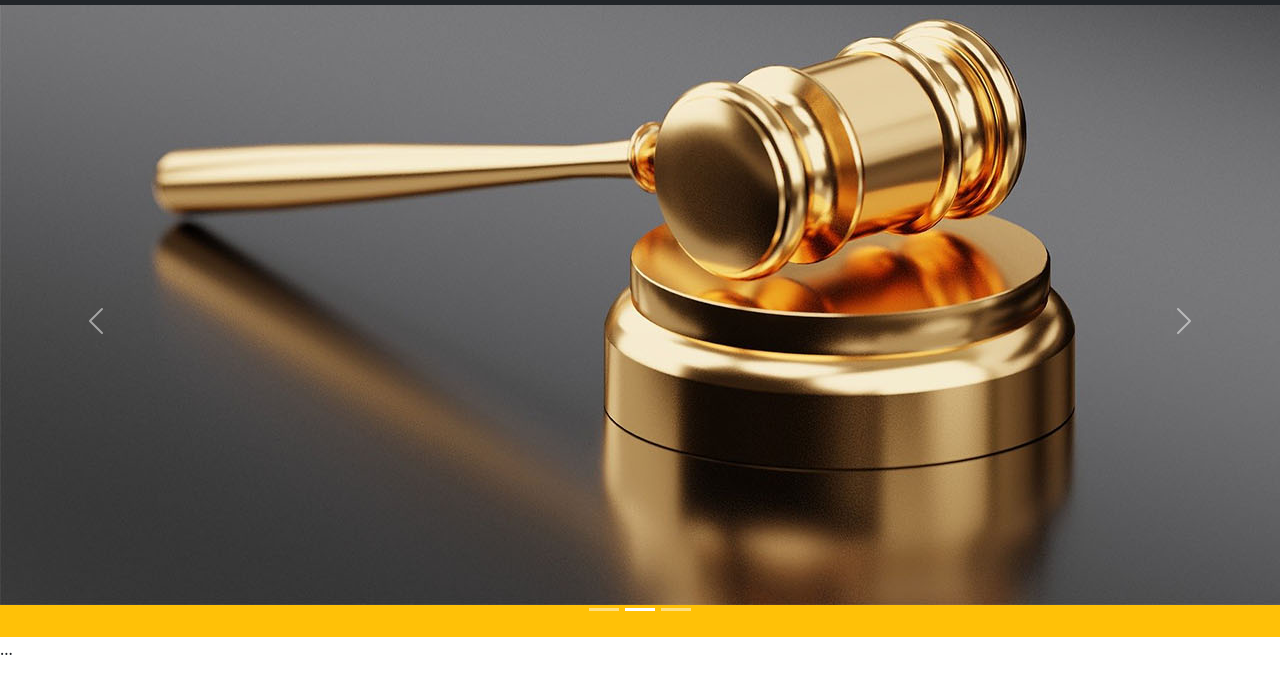
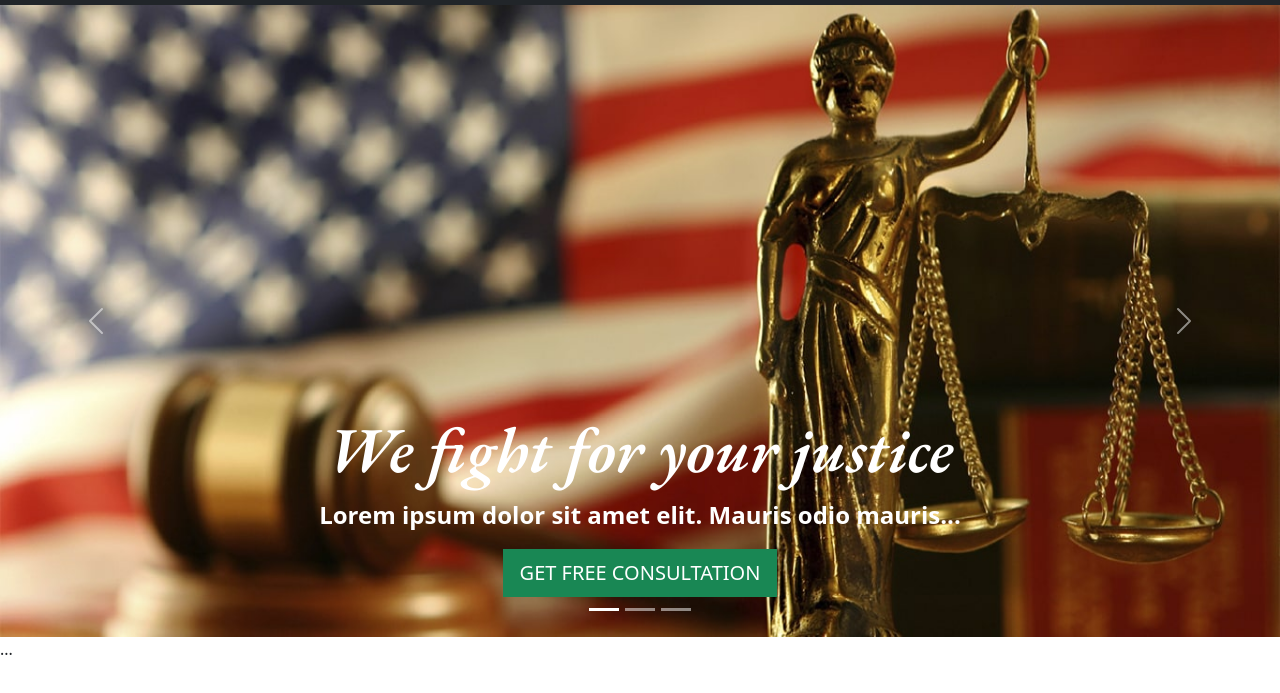
Before and after one commit to LucasMZta/kanun-law, a plain HTML site: page index.html in a window 1280 px wide. Shown: the part 163-856 px from the top of the page. Drawn offline with nearby package versions, Linux system fonts and the light colour scheme.

Commit message:
Finalizado a area do carousel

```diff
--- a/assets/css/style.css
+++ b/assets/css/style.css
@@ -67,3 +67,11 @@ header .sticky {
 .carousel {
     height: calc(100vh - 168px);
 }
+.carousel-item  h5 {
+    font-weight: bold;
+    font-size: 4rem;
+}
+.carousel-item p {
+    font-weight: 600;
+    font-size: 1.5rem;
+}
--- a/assets/js/script.js
+++ b/assets/js/script.js
@@ -3,12 +3,25 @@ window.onscroll = function(){
 }
 let navbar = document.getElementById('navbar');
 let carousel = document.getElementById('slideShow');
+//let carousel = window.getComputedStyle(document.getElementById('slideShow'));
+//let nav = window.getComputedStyle(document.getElementById('navbar'));
+let car = window.getComputedStyle(carousel);
+// let margin = mTop.height;
+// let mTop = document.getElementById('navbar').style.marginTop.value;
+// console.log(margin);
+
+
+
+
 let sticky = navbar.offsetTop;
 
 function fixNavbar() {
     if (window.pageYOffset >= sticky) {
+        console.log(sticky);
         navbar.classList.add("sticky");
         carousel.style.marginTop = '72px';
+        console.log(car.marginTop);
+
     } else {
         navbar.classList.remove("sticky");
         carousel.style.marginTop = '0px';
--- a/index.html
+++ b/index.html
@@ -20,7 +20,7 @@
                     <div class="col-lg-3 d-flex justify-content-center">
                         <a href="#" class="text-decoration-none logo-title"><h1 class="mb-0">Kanun</h1></a>
                     </div>
-                    <div class="col-lg-9 d-flex align-items-center justify-content-end">
+                    <div class="col-lg-9 d-flex align-items-center justify-content-end d-none d-md-flex ">
                         <div class="header-details d-flex flex-column justify-content-center align-items-center h-100 px-3">
                             <h4 class="mb-0">8:00 - 9:00</h4>
                             <span>Opening Hour Mon - Fri</span>
@@ -80,14 +80,29 @@
             <button type="button" data-bs-target="#slideShow" data-bs-slide-to="2" aria-current="true" aria-label="Slide 3"></button>
         </div>
         <div class="carousel-inner h-100">
-            <div class="carousel-item active bg-warning h-100" data-bs-interval="5000">
-                <img src="assets/images/carousel-1.jpg" alt="Carousel Images">
+            <div class="carousel-item active h-100" data-bs-interval="100000">
+                <img src="assets/images/carousel-1.jpg" class="h-100 w-100" alt="Carousel Images">
+                <div class="carousel-caption d-none d-sm-block">
+                    <h5>We fight for your justice</h5>
+                    <p>Lorem ipsum dolor sit amet elit. Mauris odio mauris...</p>
+                    <button class="btn btn-lg btn-success rounded-0">GET FREE CONSULTATION</button>
+                </div>
             </div>
-            <div class="carousel-item bg-warning h-100" data-bs-interval="5000">
-                <img src="assets/images/carousel-2.jpg" alt="Carousel Images">
+            <div class="carousel-item h-100" data-bs-interval="100000">
+                <img src="assets/images/carousel-2.jpg" class="h-100 w-100" alt="Carousel Images">
+                <div class="carousel-caption d-none d-sm-block">
+                    <h5>We fight for your justice</h5>
+                    <p>Lorem ipsum dolor sit amet elit. Mauris odio mauris...</p>
+                    <button class="btn btn-lg btn-success rounded-0">GET FREE CONSULTATION</button>
+                </div>
             </div>
-            <div class="carousel-item bg-warning h-100" data-bs-interval="5000">
-                <img src="assets/images/carousel-3.jpg" alt="Carousel Images">
+            <div class="carousel-item h-100" data-bs-interval="100000">
+                <img src="assets/images/carousel-3.jpg" class="-100 w-100" alt="Carousel Images">
+                <div class="carousel-caption d-none d-sm-block">
+                    <h5>We fight for your justice</h5>
+                    <p>Lorem ipsum dolor sit amet elit. Mauris odio mauris...</p>
+                    <button class="btn btn-lg btn-success rounded-0">GET FREE CONSULTATION</button>
+                </div>
             </div>
         </div>
         <a href="#slideShow" class="carousel-control-prev" data-bs-target="#slideShow" data-bs-slide="prev">
```
